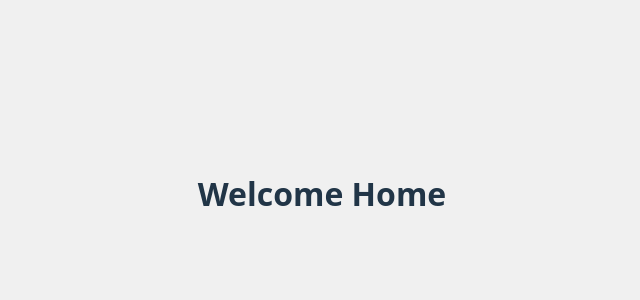
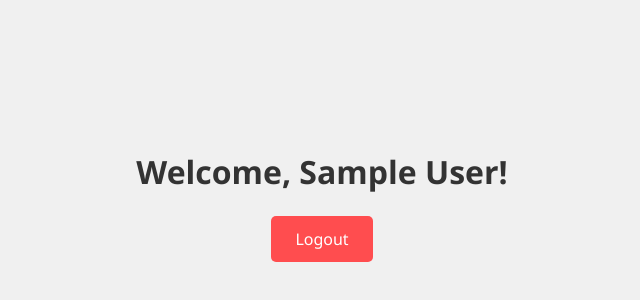
Before and after one commit to GouthamSomaraju/E-Commerce-Website, a React (Vite) app: page /home in a window 1280 px wide. Shown: the part 206-506 px from the top of the page, without its empty margins (318-958 px from the left). Built offline with nearby package versions, Linux system fonts and the light colour scheme; no server answers; sample sign-in values are in the browser's storage.

Commit message:
Authentication

```diff
--- a/src/components/Home.jsx
+++ b/src/components/Home.jsx
@@ -1,10 +1,68 @@
-import React from "react";
+import React, { useEffect, useState } from "react";
+import { auth } from "./firebase";
+import { onAuthStateChanged, signOut } from "firebase/auth";
+import { useNavigate } from "react-router-dom";
 
-const Home = () => {;
+const Home = () => {
+  const [user, setUser] = useState(null);
+  const navigate = useNavigate();
+
+  useEffect(() => {
+    const unsubscribe = onAuthStateChanged(auth, (currentUser) => {
+      if (currentUser) {
+        setUser(currentUser);
+      } else {
+        setUser(null);
+        navigate("/login");
+      }
+    });
+
+    return () => unsubscribe();
+  }, [navigate]);
+
+  const handleLogout = async () => {
+    try {
+      await signOut(auth);
+    } catch (error) {
+      console.error("Logout failed:", error);
+    }
+  };
+
+  if (!user) {
+    return <p>Loading...</p>;
+  }
 
   return (
-    <h1>Welcome Home</h1>
+    <div style={styles.container}>
+      <h1 style={styles.welcomeText}>Welcome, {user.displayName || user.email || "User"}!</h1>
+      <button style={styles.logoutBtn} onClick={handleLogout}>
+        Logout
+      </button>
+    </div>
   );
 };
 
+const styles = {
+  container: {
+    padding: "20px",
+    textAlign: "center",
+    fontFamily: "'Segoe UI', Tahoma, Geneva, Verdana, sans-serif",
+  },
+  welcomeText: {
+    marginBottom: "20px",
+    color: "#333",
+  },
+  logoutBtn: {
+    backgroundColor: "#ff4d4f",
+    color: "white",
+    border: "none",
+    padding: "12px 24px",
+    borderRadius: "5px",
+    fontSize: "16px",
+    cursor: "pointer",
+    transition: "background-color 0.3s ease",
+  },
+};
+
+
 export default Home;
--- a/src/components/Signup.jsx
+++ b/src/components/Signup.jsx
@@ -1,9 +1,11 @@
 import React, { useState } from "react";
-import { auth } from "./firebase";
+import { auth, db } from "./firebase";
 import {
   createUserWithEmailAndPassword,
+  updateProfile,
   signInAnonymously,
 } from "firebase/auth";
+import { doc, setDoc } from "firebase/firestore";
 import "./LoginSignup.css";
 import user_icon from "../Assets/person.png";
 import email_icon from "../Assets/email.png";
@@ -25,11 +27,25 @@ const Signup = () => {
 
   const handleSignup = async () => {
     try {
-      await createUserWithEmailAndPassword(
+      const { user } = await createUserWithEmailAndPassword(
         auth,
         formData.email,
         formData.password
       );
+
+      // Update display name in Firebase Auth profile
+      await updateProfile(user, {
+        displayName: formData.name,
+      });
+
+      // Save user data in Firestore
+      await setDoc(doc(db, "users", user.uid), {
+        uid: user.uid,
+        name: formData.name,
+        email: formData.email,
+        createdAt: new Date(),
+      });
+
       toast.success("Signup successful!");
       navigate("/login");
     } catch (err) {
--- a/src/components/firebase.js
+++ b/src/components/firebase.js
@@ -1,6 +1,7 @@
 // src/firebase.js
 import { initializeApp } from "firebase/app";
 import { getAuth } from "firebase/auth";
+import { getFirestore } from "firebase/firestore"; // ✅ Import Firestore
 
 const firebaseConfig = {
   apiKey: "AIzaSyDjzJr9Zf_GG9L-xj4bHGCoqJlGgXzLsbc",
@@ -14,5 +15,6 @@ const firebaseConfig = {
 // Initialize Firebase
 const app = initializeApp(firebaseConfig);
 
-// Initialize Firebase Authentication and export it
+// Initialize Firebase Authentication and Firestore
 export const auth = getAuth(app);
+export const db = getFirestore(app); // ✅ Export Firestore
```
